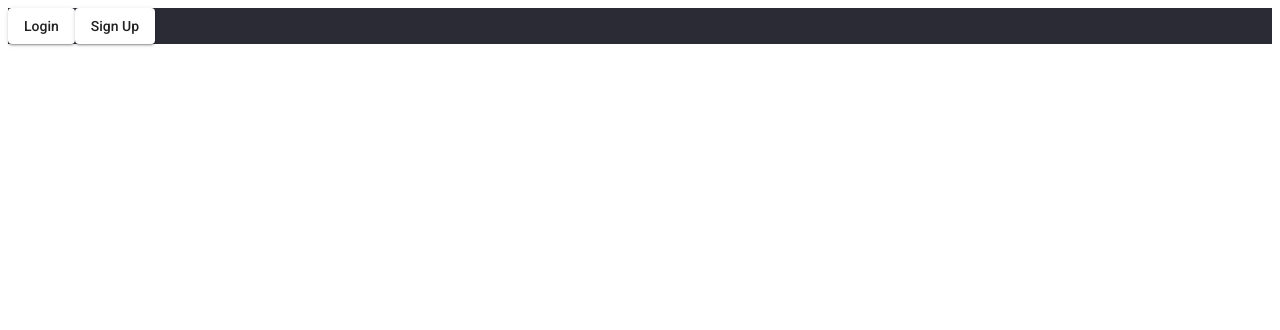
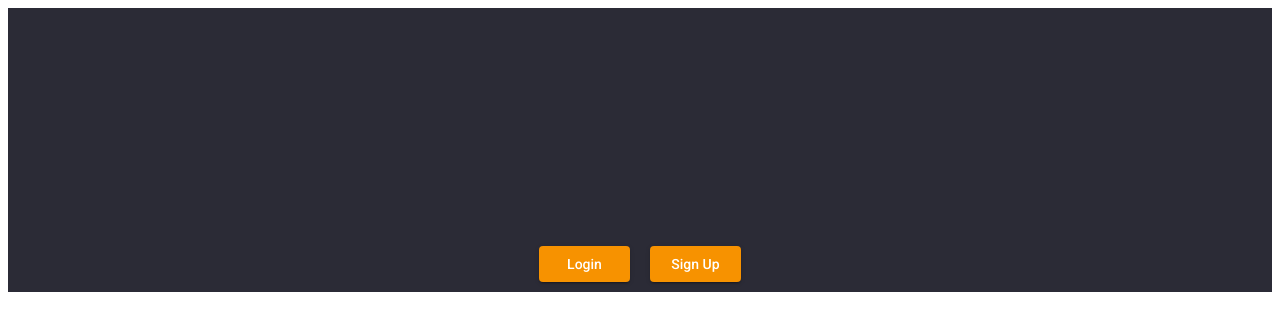
Before and after one commit to marcusjensen15/Warriors_Gym_Frontend, an Angular app: page /home in a window 1280 px wide. Shown: the top 330 px of the page. Built offline with nearby package versions, Linux system fonts and the light colour scheme.

Commit message:
buttons centered on the home page and looking good

```diff
--- a/src/app/home/home.component.html
+++ b/src/app/home/home.component.html
@@ -1,6 +1,8 @@
 <div class="home-container">
-  <div class="button-containter">
-  <button mat-raised-button routerLink="/login">Login</button>
-  <button mat-raised-button routerLink="/signup">Sign Up</button>
+  <div class="button-container">
+    <div class="button-wrapper">
+      <button mat-raised-button routerLink="/login">Login</button>
+      <button mat-raised-button routerLink="/signup">Sign Up</button>
+    </div>
   </div>
 </div>
--- a/src/app/home/home.component.scss
+++ b/src/app/home/home.component.scss
@@ -6,3 +6,27 @@
   width: 100%;
   height: 100%;
 }
+
+.button-container{
+  padding-top: 18%;
+  background-color: $scw-grey;
+  width: 100%;
+}
+
+.mat-raised-button {
+  margin: 10px;
+  background-color: $scw-yellow-dark;
+  color: $scw-white;
+  width: 40%;
+  &:hover{
+    background-color: $scw-yellow-light;
+  }
+}
+
+.button-wrapper {
+  width: 18%;
+  margin: 0 auto;
+  display: flex;
+  justify-content: center;
+  align-items: center;
+}
```
